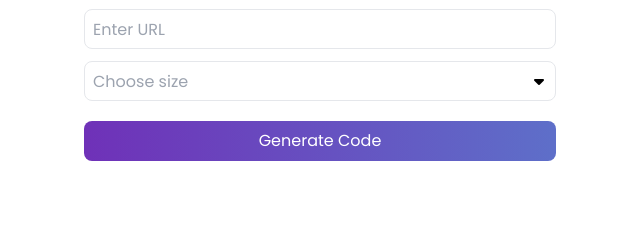
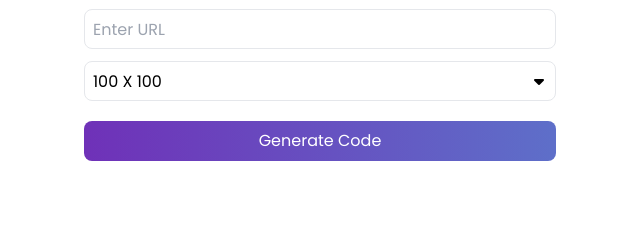
Before and after one commit to ELIJAHJOHNNY/QR-Code-generator, a website: page index.html in a window 1280 px wide. Shown: the part 325-556 px from the top of the page, 0-640 px from the left. Drawn offline with Linux system fonts and the light colour scheme.

Commit message:
readme.md update

```diff
--- a/index.html
+++ b/index.html
@@ -51,6 +51,7 @@
               class="w-full h-[40px] rounded-[8px] border-[#E5E7EB] border-[1px] px-2 outline-purple-700 mb-1"
               required
               placeholder="Choose size"
+              value="100 X 100"
               readonly
               title="size"
               data-size="100"
```
Also changed, not shown: README.md.
